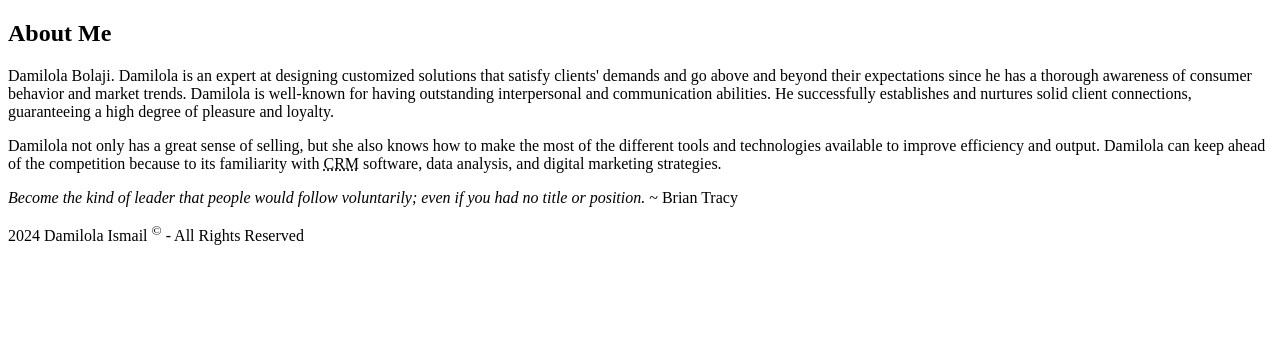
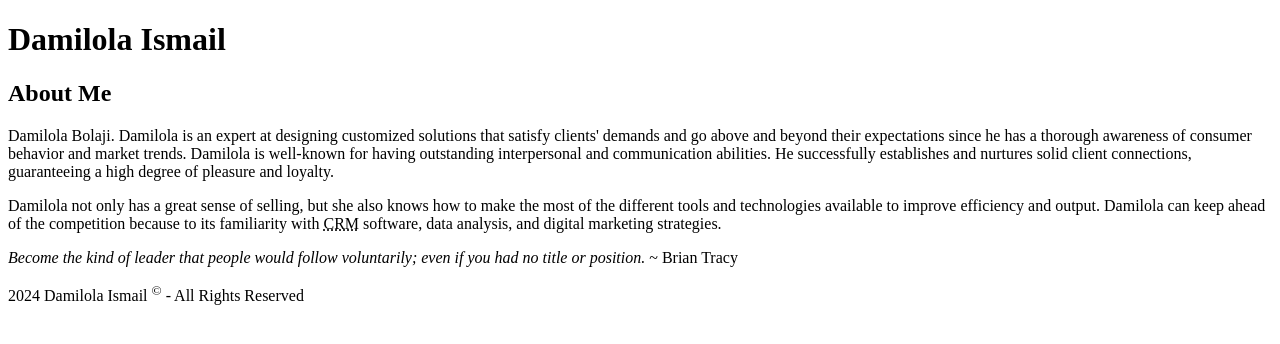
Before and after one commit to isma0175/isma0175.github.io, a plain HTML site: page html-assignment/index.html in a window 1280 px wide. Drawn offline with Linux system fonts and the light colour scheme.

Commit message:
Final Changes

```diff
--- a/html-assignment/index.html
+++ b/html-assignment/index.html
@@ -8,8 +8,11 @@
 </head>
 
 <body>
+    <header>
+        <h1>Damilola Ismail</h1>
+    </header>
     <article>
-        <h1>About Me</h1>
+        <h2>About Me</h2>
         <p>
             Damilola Bolaji. Damilola is an expert at designing customized solutions
             that satisfy clients' demands and go above and beyond their expectations
```
